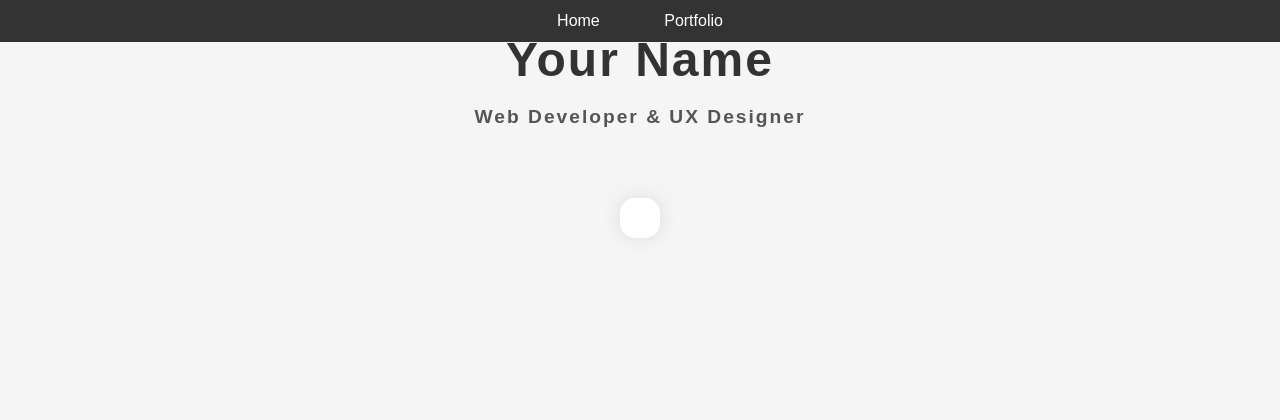
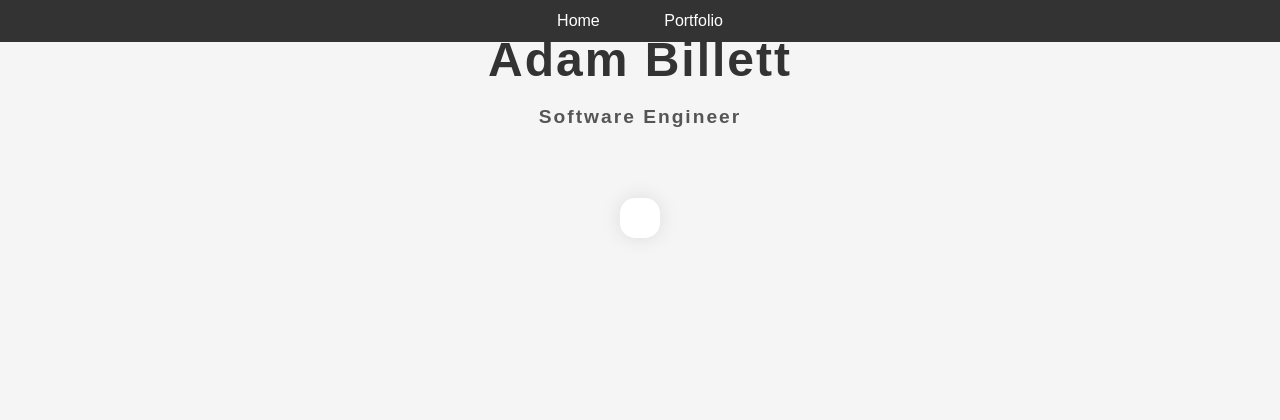
Before and after one commit to adam-billett/myPorfolio, a Django app: page / in a window 1280 px wide. Shown: the top 420 px of the page. Run offline with Django 4.2, Linux system fonts and the light colour scheme.

Commit message:
syncing repo before work is over

```diff
--- a/pages/templates/pages/home.html
+++ b/pages/templates/pages/home.html
@@ -2,12 +2,12 @@
 
 {% extends 'base.html' %}
 
-{% block title %}Your Name - Home{% endblock %}
+{% block title %}Adam Billett - Home{% endblock %}
 
 {% block content %}
     <header>
-        <h1>Your Name</h1>
-        <p>Web Developer &amp; UX Designer</p>
+        <h1>Adam Billett</h1>
+        <p>Software Engineer</p>
     </header>
 
     <section class="split-section">
```
